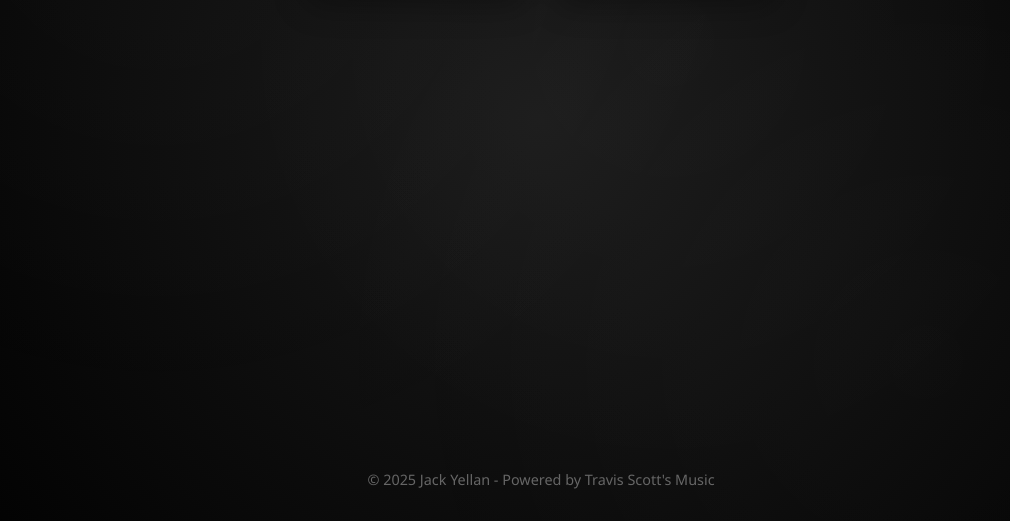
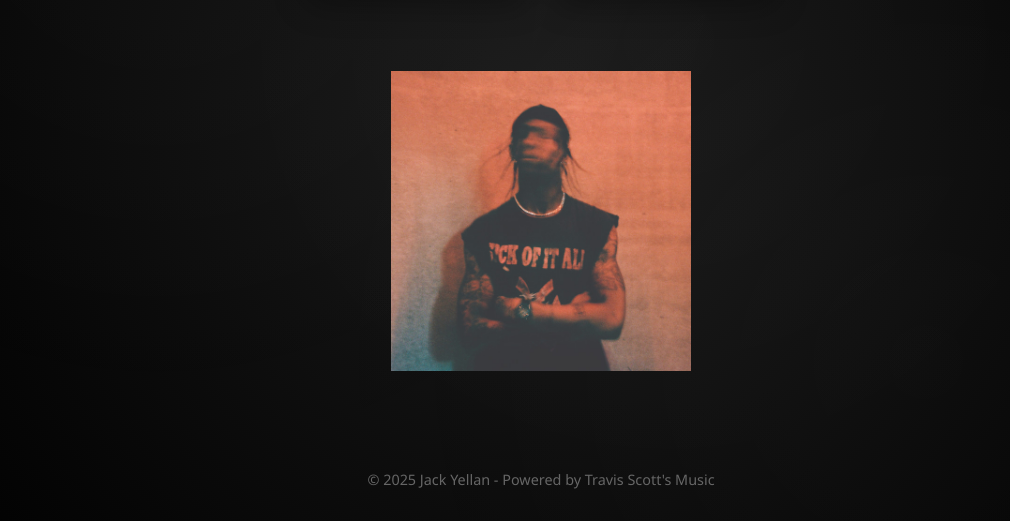
Before and after one commit to jackyellan/travis_scott_bot, a plain HTML site: page index.html in a window 1280 px wide. Shown: the part 279-800 px from the top of the page, without its empty margins (99-1109 px from the left). Drawn offline with Linux system fonts and the light colour scheme.

Commit message:
push added images

```diff
--- a/index.html
+++ b/index.html
@@ -13,6 +13,11 @@
 
   <h1>Travis Scott Fan Hub 🎵🎧💃🕺🎶 </h1>
   <p class="subtitle">Welcome! Choose a section below to explore.</p>
+
+
+  <img class="travis_scott1" src="assets/project-1.png.jpeg" alt="travis_scott">
+
+
 
   <div class="links-container" role="navigation" aria-label="Main navigation links">
     <a href="travis_bot.html" target="_blank" class="link-btn" rel="noopener noreferrer" aria-label="Open Travis Scott Bot in new tab">
--- a/style.css
+++ b/style.css
@@ -41,6 +41,29 @@ body::before {
 }
 
 /* ========== INDEX PAGE STYLES ========== */
+
+
+/* IMAGES */
+.travis_scott1 {
+   /* Size */
+   width: 300px;       /* set the exact width */
+   height: auto;       /* keep aspect ratio, or set a px value if you want fixed height */
+
+   /* Position */
+   position: absolute; /* allows precise positioning */
+   top: 350px;          /* distance from the top of the page */
+   left: 50%;          /* distance from the left side of the page */
+   transform: translateX(-50%); /* center horizontally */
+
+ }
+
+ .travis_scott1:hover{
+
+    transform: translateX(-50%) scale(1.05); /* Slightly enlarge on hover */
+    transition: transform 0.3s ease; /* Smooth transition */
+
+
+}
 
 /* Main heading styles */
 h1 {
```
Also changed, not shown: assets/cactus_jack.png (added), assets/project-1.png.jpeg (renamed from project-1.png.jpeg).
